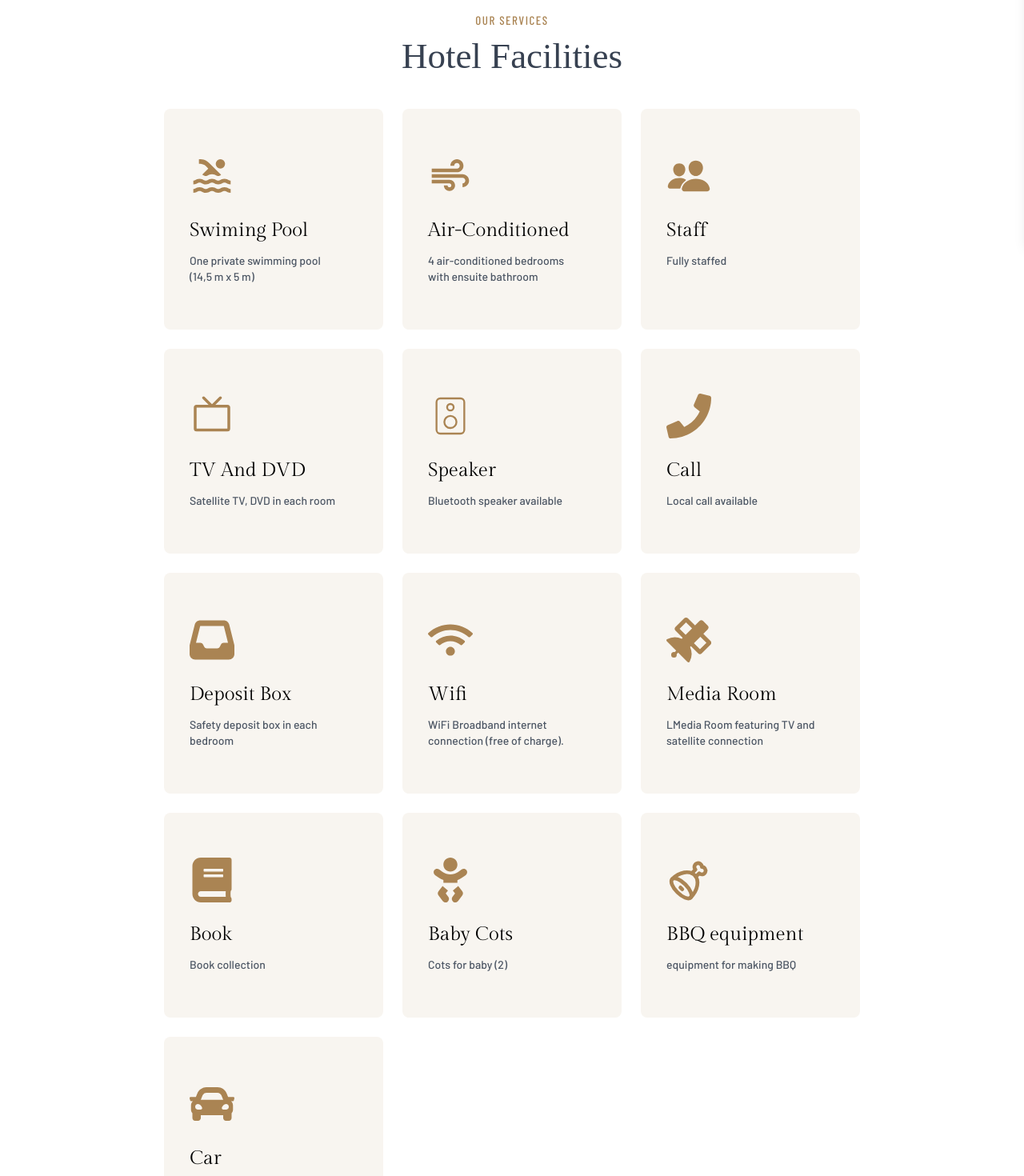
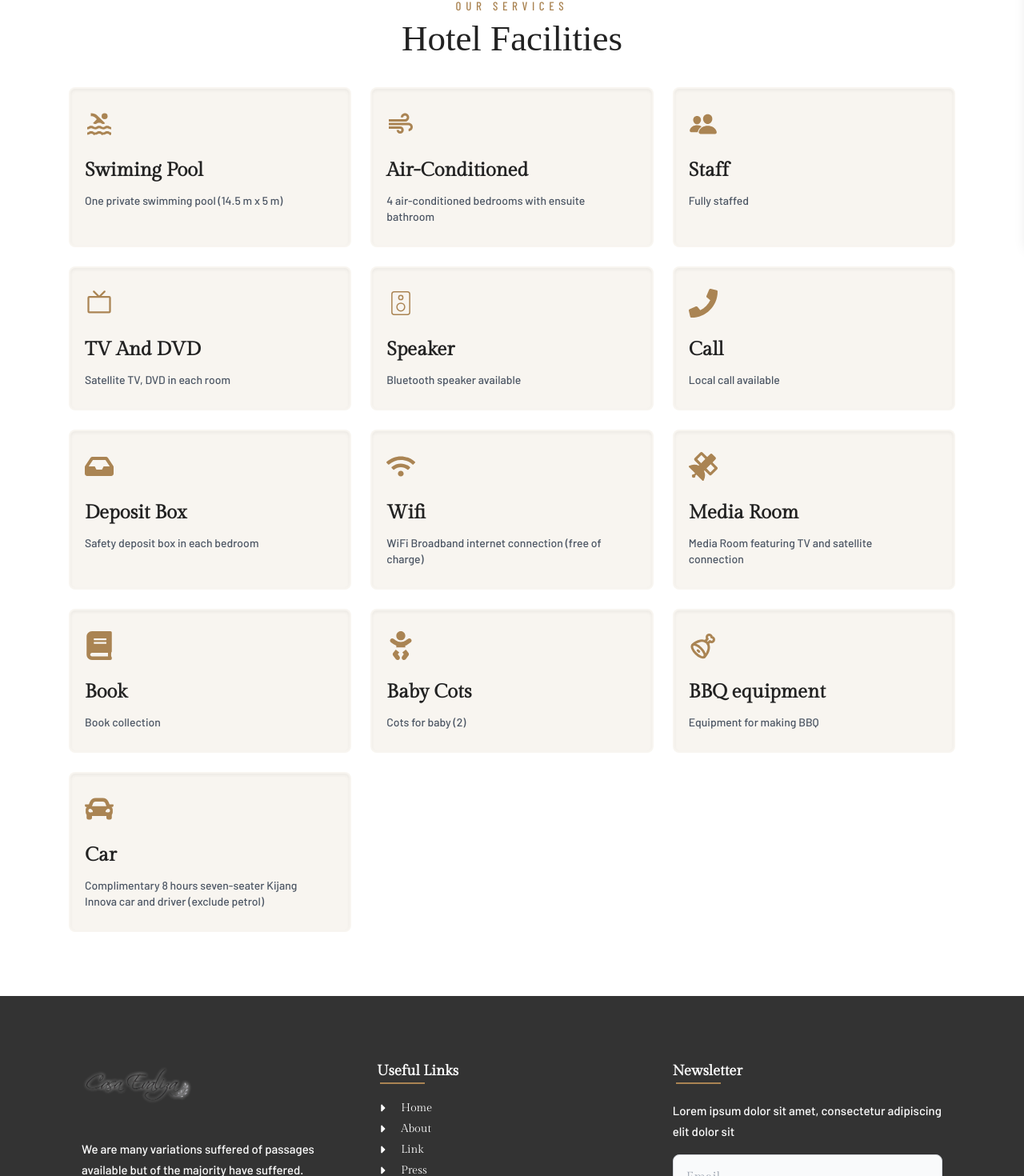
Before and after one commit to dklfh/casaevaliza-new-template, a React (Vite) app in the folder frontend/: page /facilities in a window 1280 px wide. Shown: the part 496-1966 px from the top of the page at 80% size. Built offline with nearby package versions, Linux system fonts and the light colour scheme; a web font is replaced by a local one.

Commit message:
benerin Hotelfacilities

```diff
--- a/frontend/src/component/Hotelfacilities.jsx
+++ b/frontend/src/component/Hotelfacilities.jsx
@@ -1,124 +1,58 @@
-import React from 'react'
-import { FaKey } from "react-icons/fa6";
-import { MdOutlinePool } from "react-icons/md";
-import { MdAir } from "react-icons/md";
+import React from 'react';
+import { FaKey, FaPhone, FaInbox, FaWifi, FaSatellite, FaBook, FaBaby, FaCar } from "react-icons/fa";
+import { MdOutlinePool, MdAir } from "react-icons/md";
 import { IoPeople } from "react-icons/io5";
 import { PiTelevisionSimple } from "react-icons/pi";
 import { CiSpeaker } from "react-icons/ci";
-import { FaPhone } from "react-icons/fa";
-import { FaInbox } from "react-icons/fa6";
-import { FaWifi } from "react-icons/fa";
-import { FaSatellite } from "react-icons/fa";
-import { FaBook } from "react-icons/fa";
-import { FaBaby } from "react-icons/fa";
 import { TbMeat } from "react-icons/tb";
-import { FaCar } from "react-icons/fa";
-
-
-
+import { motion } from 'framer-motion';
+import { fadeIn } from '../variants';
 
 const Hotelfacilities = () => {
+    const services = [
+        { icon: <MdOutlinePool className="text-4xl text-coklat mb-[24px]" />, title: "Swiming Pool", description: "One private swimming pool (14.5 m x 5 m)" },
+        { icon: <MdAir className="text-4xl text-coklat mb-[24px]" />, title: "Air-Conditioned", description: "4 air-conditioned bedrooms with ensuite bathroom" },
+        { icon: <IoPeople className="text-4xl text-coklat mb-[24px]" />, title: "Staff", description: "Fully staffed" },
+        { icon: <PiTelevisionSimple className="text-4xl text-coklat mb-[24px]" />, title: "TV And DVD", description: "Satellite TV, DVD in each room" },
+        { icon: <CiSpeaker className="text-4xl text-coklat mb-[24px]" />, title: "Speaker", description: "Bluetooth speaker available" },
+        { icon: <FaPhone className="text-4xl text-coklat mb-[24px]" />, title: "Call", description: "Local call available" },
+        { icon: <FaInbox className="text-4xl text-coklat mb-[24px]" />, title: "Deposit Box", description: "Safety deposit box in each bedroom" },
+        { icon: <FaWifi className="text-4xl text-coklat mb-[24px]" />, title: "Wifi", description: "WiFi Broadband internet connection (free of charge)" },
+        { icon: <FaSatellite className="text-4xl text-coklat mb-[24px]" />, title: "Media Room", description: "Media Room featuring TV and satellite connection" },
+        { icon: <FaBook className="text-4xl text-coklat mb-[24px]" />, title: "Book", description: "Book collection" },
+        { icon: <FaBaby className="text-4xl text-coklat mb-[24px]" />, title: "Baby Cots", description: "Cots for baby (2)" },
+        { icon: <TbMeat className="text-4xl text-coklat mb-[24px]" />, title: "BBQ equipment", description: "Equipment for making BBQ" },
+        { icon: <FaCar className="text-4xl text-coklat mb-[24px]" />, title: "Car", description: "Complimentary 8 hours seven-seater Kijang Innova car and driver (exclude petrol)" },
+    ];
+
     return (
-        <div class="w-screen-xl mx-1 lg:mx-[189px] px-4 py-[100px]">
-            <div class="text-center mb-8">
-                <h3 class="text-[15px] font-barlowcondensed tracking-widest text-coklat">OUR SERVICES</h3>
-                <h1 class="text-[45px] font-island text-gray-700">Hotel Facilities</h1>
-            </div>
-            <div class="grid grid-cols-1 md:grid-cols-2 lg:grid-cols-3 gap-6">
-                <div class="bg-[#f8f5f0] rounded-lg py-10 px-4 h-auto w-full">
-                    <div class="flex flex-col items-start h-full p-4">
-                        <MdOutlinePool className='size-14 text-coklat mb-[24px]' />
-                        <h3 class="text-2xl mb-3 font-gilda">Swiming Pool</h3>
-                        <p class="text-sm text-gray-600 font-barlow pr-6">One private swimming pool (14,5 m x 5 m)                        </p>
-                    </div>
+        <div className="py-20">
+            <div className='max-w-1140 px-4 mx-auto'>
+                <div className="text-center mb-8">
+                    <h3 className="text-15 font-barlowcondensed tracking-custom text-coklat">OUR SERVICES</h3>
+                    <h1 className="text-45 font-island text-text">Hotel Facilities</h1>
                 </div>
-                <div class="bg-[#f8f5f0] rounded-lg py-10 px-4 h-auto w-full">
-                    <div class="flex flex-col items-start h-full p-4">
-                        <MdAir className='size-14 text-coklat mb-[24px]' />
-                        <h3 class="text-2xl mb-3 font-gilda"> Air-Conditioned</h3>
-                        <p class="text-sm text-gray-600 font-barlow pr-6">4 air-conditioned bedrooms with ensuite bathroom</p>
-                    </div>
-                </div>
-                <div class="bg-[#f8f5f0] rounded-lg py-10 px-4 h-auto w-full">
-                    <div class="flex flex-col items-start h-full p-4">
-                        <IoPeople className='size-14 text-coklat mb-[24px]' />
-                        <h3 class="text-2xl mb-3 font-gilda">Staff</h3>
-                        <p class="text-sm text-gray-600 font-barlow pr-6">Fully staffed</p>
-                    </div>
-                </div>
-                <div class="bg-[#f8f5f0] rounded-lg py-10 px-4 h-auto w-full">
-                    <div class="flex flex-col items-start h-full p-4">
-                        <PiTelevisionSimple className='size-14 text-coklat mb-[24px]' />
-                        <h3 class="text-2xl mb-3 font-gilda">TV And DVD</h3>
-                        <p class="text-sm text-gray-600 font-barlow pr-6">Satellite TV, DVD in each room</p>
-                    </div>
-                </div>
-                <div class="bg-[#f8f5f0] rounded-lg py-10 px-4 h-auto w-full">
-                    <div class="flex flex-col items-start h-full p-4">
-                        <CiSpeaker className='size-14 text-coklat mb-[24px]' />
-                        <h3 class="text-2xl mb-3 font-gilda">Speaker</h3>
-                        <p class="text-sm text-gray-600 font-barlow pr-6">Bluetooth speaker available</p>
-                    </div>
-                </div>
-                <div class="bg-[#f8f5f0] rounded-lg py-10 px-4 h-auto w-full">
-                    <div class="flex flex-col items-start h-full p-4">
-                        <FaPhone  className='size-14 text-coklat mb-[24px]' />
-                        <h3 class="text-2xl mb-3 font-gilda">Call</h3>
-                        <p class="text-sm text-gray-600 font-barlow pr-6">Local call available</p>
-                    </div>
-                </div>
-                <div class="bg-[#f8f5f0] rounded-lg py-10 px-4 h-auto w-full">
-                    <div class="flex flex-col items-start h-full p-4">
-                        <FaInbox  className='size-14 text-coklat mb-[24px]' />
-                        <h3 class="text-2xl mb-3 font-gilda">Deposit Box</h3>
-                        <p class="text-sm text-gray-600 font-barlow pr-6">Safety deposit box in each bedroom</p>
-                    </div>
-                </div>
-                <div class="bg-[#f8f5f0] rounded-lg py-10 px-4 h-auto w-full">
-                    <div class="flex flex-col items-start h-full p-4">
-                        <FaWifi className='size-14 text-coklat mb-[24px]' />
-                        <h3 class="text-2xl mb-3 font-gilda">Wifi</h3>
-                        <p class="text-sm text-gray-600 font-barlow pr-6">WiFi Broadband internet connection (free of charge).                        </p>
-                    </div>
-                </div>
-                <div class="bg-[#f8f5f0] rounded-lg py-10 px-4 h-auto w-full">
-                    <div class="flex flex-col items-start h-full p-4">
-                        <FaSatellite className='size-14 text-coklat mb-[24px]' />
-                        <h3 class="text-2xl mb-3 font-gilda">Media Room</h3>
-                        <p class="text-sm text-gray-600 font-barlow pr-6">LMedia Room featuring TV and satellite connection                        </p>
-                    </div>
-                </div>
-                <div class="bg-[#f8f5f0] rounded-lg py-10 px-4 h-auto w-full">
-                    <div class="flex flex-col items-start h-full p-4">
-                        <FaBook className='size-14 text-coklat mb-[24px]' />
-                        <h3 class="text-2xl mb-3 font-gilda">Book</h3>
-                        <p class="text-sm text-gray-600 font-barlow pr-6">Book collection                        </p>
-                    </div>
-                </div>
-                <div class="bg-[#f8f5f0] rounded-lg py-10 px-4 h-auto w-full">
-                    <div class="flex flex-col items-start h-full p-4">
-                        <FaBaby className='size-14 text-coklat mb-[24px]' />
-                        <h3 class="text-2xl mb-3 font-gilda">Baby Cots</h3>
-                        <p class="text-sm text-gray-600 font-barlow pr-6">Cots for baby (2)                        </p>
-                    </div>
-                </div>
-                <div class="bg-[#f8f5f0] rounded-lg py-10 px-4 h-auto w-full">
-                    <div class="flex flex-col items-start h-full p-4">
-                        <TbMeat className='size-14 text-coklat mb-[24px]' />
-                        <h3 class="text-2xl mb-3 font-gilda">BBQ equipment</h3>
-                        <p class="text-sm text-gray-600 font-barlow pr-6">equipment for making BBQ</p>
-                    </div>
-                </div>
-                <div class="bg-[#f8f5f0] rounded-lg py-10 px-4 h-auto w-full">
-                    <div class="flex flex-col items-start h-full p-4">
-                        <FaCar className='size-14 text-coklat mb-[24px]' />
-                        <h3 class="text-2xl mb-3 font-gilda">Car</h3>
-                        <p class="text-sm text-gray-600 font-barlow pr-6">Complimentary 8 hours seven-seater Kijang Innova car and driver (exclude petrol)                        </p>
-                    </div>
+                <div className="grid grid-cols-1 md:grid-cols-2 lg:grid-cols-3 gap-6">
+                    {services.map((service, index) => (
+                        <motion.div
+                            key={index}
+                            variants={fadeIn("up", 0.1 + index * 0.1)}
+                            initial="hidden"
+                            whileInView="show"
+                            viewport={{ once: true, amount: 0.1 }}
+                            className="relative bg-bgcoklat rounded-lg py-7 px-5 h-auto w-full before:shadow-inner transition-all duration-300 ease-in-out before:absolute before:inset-0 before:rounded-lg before:border-2 before:border-transparent hover:before:border-coklat before:transition-all before:duration-300 before:ease-in-out before:pointer-events-none hover:shadow-lg"
+                        >
+                            <div className="flex flex-col items-start h-full">
+                                {service.icon}
+                                <h3 className="text-2xl mb-3 font-gilda text-text font-bold">{service.title}</h3>
+                                <p className="text-sm text-gray-600 font-barlow pr-6">{service.description}</p>
+                            </div>
+                        </motion.div>
+                    ))}
                 </div>
             </div>
         </div>
-    )
-}
+    );
+};
 
-export default Hotelfacilities
+export default Hotelfacilities;
--- a/frontend/src/component/navbar/navbar.jsx
+++ b/frontend/src/component/navbar/navbar.jsx
@@ -97,7 +97,7 @@ function Navbar() {
                   </svg>
                 </Link>
                 <div
-                  className={`absolute top-20 left-0 z-10 font-semibold tracking-wide bg-coklat divide-y divide-gray-100 rounded-lg shadow w-44 dark:bg-gray-700 dark:divide-gray-600 transition-all duration-300 ${isOpenAccommodation ? 'opacity-100 -translate-y-0' : 'opacity-0 translate-y-2 invisible'}`}>
+                  className={`absolute xl:top-20 top-7 left-0 z-10 font-semibold tracking-wide bg-coklat divide-y divide-gray-100 rounded-lg shadow w-44 dark:bg-gray-700 dark:divide-gray-600 transition-all duration-300 ${isOpenAccommodation ? 'opacity-100 -translate-y-0' : 'opacity-0 translate-y-2 invisible'}`}>
                   <ul className="uppercase py-1 text-sm text-gray-700 dark:text-gray-400">
                     <li>
                       <Link to="/mastersuite" className={`block px-4 py-2 hover:bg-black dark:hover:bg-gray-600 hover:text-white transition-colors duration-300 ease-in-out ${isActive2('/master')}`}>Master Suite</Link>
@@ -136,7 +136,7 @@ function Navbar() {
                   </svg>
                 </Link>
                 <div
-                  className={`absolute top-20 left-0 z-10 font-semibold tracking-wide bg-coklat divide-y divide-gray-100 rounded-lg shadow w-44 dark:bg-gray-700 dark:divide-gray-600 transition-all duration-300 ${isOpenFacilities ? 'opacity-100 -translate-y-0' : 'opacity-0 translate-y-2 invisible'}`}>
+                  className={`absolute xl:top-20 top-7 left-0 z-10 font-semibold tracking-wide bg-coklat divide-y divide-gray-100 rounded-lg shadow w-44 dark:bg-gray-700 dark:divide-gray-600 transition-all duration-300 ${isOpenFacilities ? 'opacity-100 -translate-y-0' : 'opacity-0 translate-y-2 invisible'}`}>
                   <ul className="uppercase py-1 text-sm text-gray-700 dark:text-gray-400">
                     <li>
                       <Link to="/kitchen" className={`block px-4 py-2 hover:bg-black dark:hover:bg-gray-600 hover:text-white transition-colors duration-300 ease-in-out ${isActive2('/kitchen')}`}>Kitchen</Link>
@@ -172,7 +172,7 @@ function Navbar() {
                   </svg>
                 </Link>
                 <div
-                  className={`absolute top-20 left-0 z-10 font-semibold tracking-wide bg-coklat divide-y divide-gray-100 rounded-lg shadow w-44 dark:bg-gray-700 dark:divide-gray-600 transition-all duration-300 ${isOpenServices ? 'opacity-100 -translate-y-0' : 'opacity-0 translate-y-2 invisible'}`}>
+                  className={`absolute xl:top-20 top-7 left-0 z-10 font-semibold tracking-wide bg-coklat divide-y divide-gray-100 rounded-lg shadow w-44 dark:bg-gray-700 dark:divide-gray-600 transition-all duration-300 ${isOpenServices ? 'opacity-100 -translate-y-0' : 'opacity-0 translate-y-2 invisible'}`}>
                   <ul className="uppercase py-1 text-sm text-gray-700 dark:text-gray-400">
                     <li>
                       <Link to="/foodbeverages" className={`block px-4 py-2 hover:bg-black dark:hover:bg-gray-600 hover:text-white transition-colors duration-300 ease-in-out ${isActive2('/foodbeverages')}`}>Food & Beverages</Link>
```
